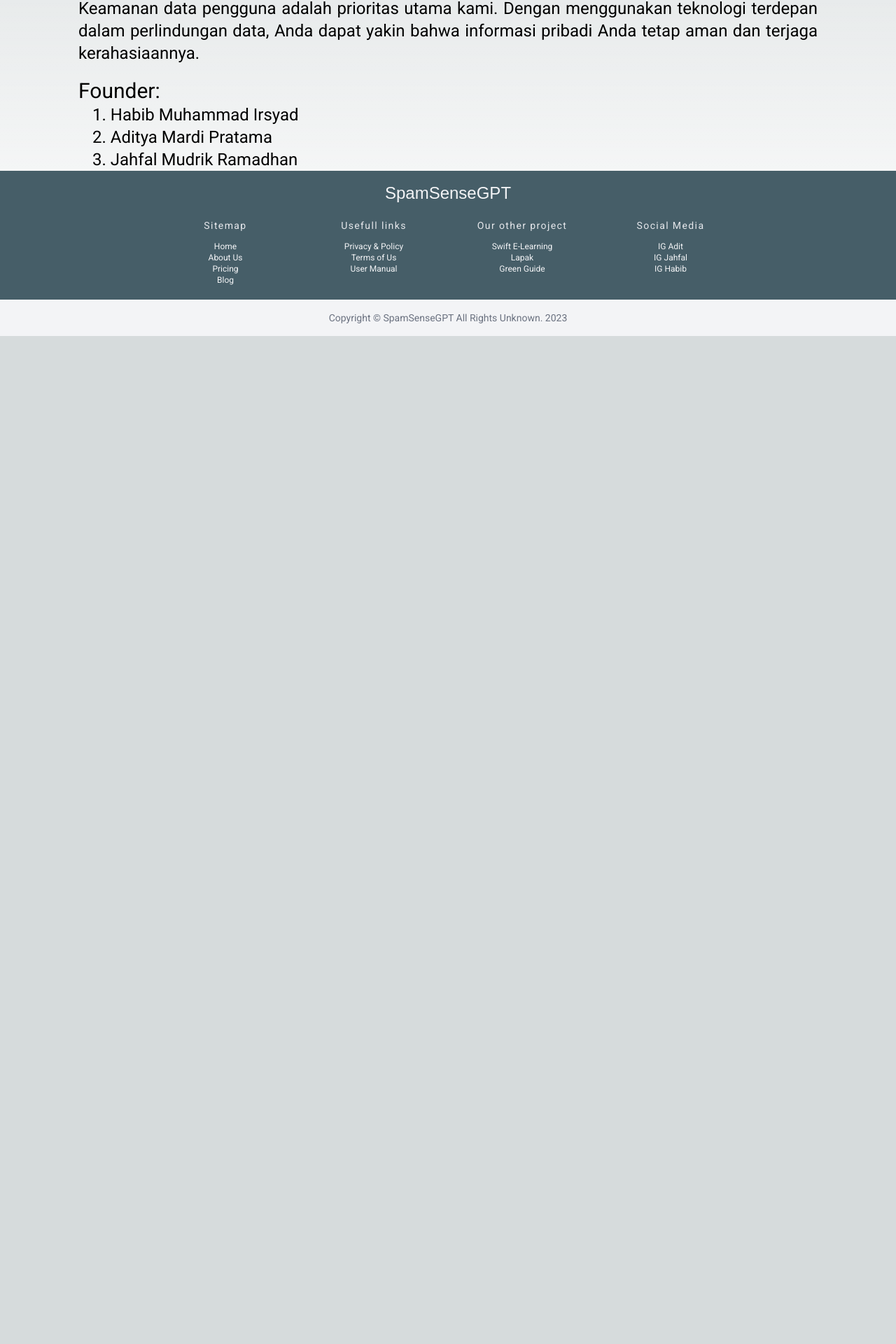
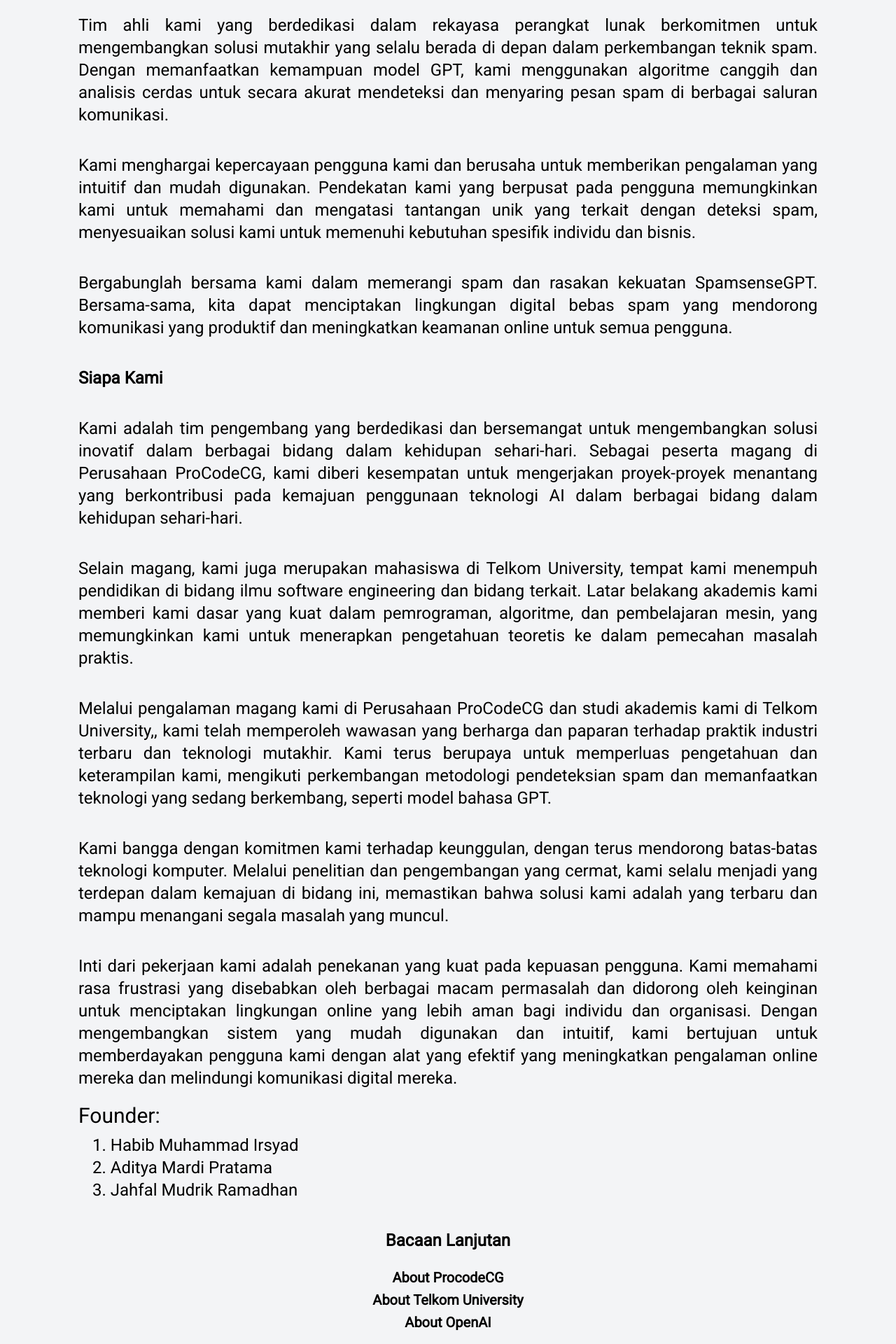
Before and after one commit to AdMFirst/SpamSenseGPT, a Next.js app: page /about in a window 1280 px wide. Shown: the part 1155-3075 px from the top of the page at 70% size. Before the commit the page ends 1635 px from the top, so only its background shows below. Built offline with nearby package versions, Linux system fonts and the light colour scheme; a web font is replaced by a local one.

Commit message:
merge main

```diff
--- a/app/about/page.tsx
+++ b/app/about/page.tsx
@@ -4,24 +4,46 @@
 
 export default function about() {
   return (
-    <>
+    <div className='bg-gray-100 h-full pb-10'>
 
     <center>
       <h1 className='font-bold text-[25px] md:text-[39px] underline underline-offset-8'>About Us</h1>
-      <img src="icon-512x512.png" alt="logo" className="m-5 w-40 md:w-max"/>
+      <img src="icon-512x512.png" alt="logo" className="m-5 w-40"/>
     </center>
     <div className='text-base md:text-2xl px-9 md:px-28 text-justify'>
       <p className='py-3 md:py-5'>Selamat datang di era baru dalam keamanan digital! Dengan bangga kami persembahkan SpamSenseGPT, aplikasi deteksi spam berbasis AI yang canggih dan dapat diandalkan. Terinspirasi oleh semangat inovasi, kami berkomitmen untuk memberikan perlindungan tanpa batas dari ancaman spam kepada Anda dan seluruh pengguna di Indonesia.</p>
       <p className='py-3 md:py-5'>SpamSenseGPT bukan hanya sekadar aplikasi biasa. Ini adalah jawaban kami atas seruan untuk melindungi dunia digital kita dari kehadiran mengganggu spam. Dengan teknologi AI yang inovatif, kami memastikan setiap email, pesan, dan komunikasi digital Anda bebas dari pesan-pesan spam yang mengacaukan.</p>
       <p className='py-3 md:py-5'>Kemampuan deteksi otomatis kami didukung oleh sistem AI yang pintar, memungkinkan SpamSenseGPT untuk secara cerdas memilah dan menyaring spam dengan tepat sasaran. Pesan penting Anda tetap tidak terpengaruh, sementara spam akan diatasi dengan cepat dan efisien.</p>
       <p className='py-3 md:py-5'>Keamanan data pengguna adalah prioritas utama kami. Dengan menggunakan teknologi terdepan dalam perlindungan data, Anda dapat yakin bahwa informasi pribadi Anda tetap aman dan terjaga kerahasiaannya.</p>
+
+      <h2 className='py-3 md:py-5 text-2xl font-bold dark:text-white'>Tentang <span className=' text-transparent bg-clip-text bg-gradient-to-r to-emerald-600 from-sky-400'>SpamSenseGPT</span></h2>
+      <p className='py-3 md:py-5'>Di SpamsenseGPT, kami sangat bersemangat dalam memerangi pesan spam dan menciptakan lingkungan online yang lebih aman. Kami memanfaatkan kekuatan teknologi model bahasa GPT untuk mengembangkan sistem pendeteksi spam yang tangguh yang meningkatkan pengalaman pengguna dan melindungi individu dan organisasi dari gangguan pesan yang tidak diinginkan.  </p>
+      <p className='py-3 md:py-5'>Tim ahli kami yang berdedikasi dalam rekayasa perangkat lunak berkomitmen untuk mengembangkan solusi mutakhir yang selalu berada di depan dalam perkembangan teknik spam. Dengan memanfaatkan kemampuan model GPT, kami menggunakan algoritme canggih dan analisis cerdas untuk secara akurat mendeteksi dan menyaring pesan spam di berbagai saluran komunikasi. </p>
+      <p className='py-3 md:py-5'> Kami menghargai kepercayaan pengguna kami dan berusaha untuk memberikan pengalaman yang intuitif dan mudah digunakan. Pendekatan kami yang berpusat pada pengguna memungkinkan kami untuk memahami dan mengatasi tantangan unik yang terkait dengan deteksi spam, menyesuaikan solusi kami untuk memenuhi kebutuhan spesifik individu dan bisnis. </p>
+      <p className='py-3 md:py-5'>Bergabunglah bersama kami dalam memerangi spam dan rasakan kekuatan SpamsenseGPT. Bersama-sama, kita dapat menciptakan lingkungan digital bebas spam yang mendorong komunikasi yang produktif dan meningkatkan keamanan online untuk semua pengguna.</p>
+
+      <h2 className='py-3 md:py-5 text-2xl font-bold dark:text-white'>Siapa Kami</h2>
+      <p className='py-3 md:py-5'>Kami adalah tim pengembang yang berdedikasi dan bersemangat untuk mengembangkan solusi inovatif dalam berbagai bidang dalam kehidupan sehari-hari. Sebagai peserta magang di Perusahaan ProCodeCG, kami diberi kesempatan untuk mengerjakan proyek-proyek menantang yang berkontribusi pada kemajuan penggunaan teknologi AI dalam berbagai bidang dalam kehidupan sehari-hari.</p>
+      <p className='py-3 md:py-5'>Selain magang, kami juga merupakan mahasiswa di Telkom University, tempat kami menempuh pendidikan di bidang ilmu software engineering dan bidang terkait. Latar belakang akademis kami memberi kami dasar yang kuat dalam pemrograman, algoritme, dan pembelajaran mesin, yang memungkinkan kami untuk menerapkan pengetahuan teoretis ke dalam pemecahan masalah praktis.</p>
+      <p className='py-3 md:py-5'>Melalui pengalaman magang kami di Perusahaan ProCodeCG dan studi akademis kami di Telkom University,, kami telah memperoleh wawasan yang berharga dan paparan terhadap praktik industri terbaru dan teknologi mutakhir. Kami terus berupaya untuk memperluas pengetahuan dan keterampilan kami, mengikuti perkembangan metodologi pendeteksian spam dan memanfaatkan teknologi yang sedang berkembang, seperti model bahasa GPT.</p>
+      <p className='py-3 md:py-5'>Kami bangga dengan komitmen kami terhadap keunggulan, dengan terus mendorong batas-batas teknologi komputer. Melalui penelitian dan pengembangan yang cermat, kami selalu menjadi yang terdepan dalam kemajuan di bidang ini, memastikan bahwa solusi kami adalah yang terbaru dan mampu menangani segala masalah yang muncul.</p>
+      <p className='py-3 md:py-5'>Inti dari pekerjaan kami adalah penekanan yang kuat pada kepuasan pengguna. Kami memahami rasa frustrasi yang disebabkan oleh berbagai macam permasalah dan didorong oleh keinginan untuk menciptakan lingkungan online yang lebih aman bagi individu dan organisasi. Dengan mengembangkan sistem yang mudah digunakan dan intuitif, kami bertujuan untuk memberdayakan pengguna kami dengan alat yang efektif yang meningkatkan pengalaman online mereka dan melindungi komunikasi digital mereka.</p>
+
       <p className='text-lg md:text-3xl'>Founder:</p>
-      <div className='pl-5'>
+      <div className='pl-5 py-2'>
         <p>1. Habib Muhammad Irsyad</p>
         <p>2. Aditya Mardi Pratama</p>
         <p>3. Jahfal Mudrik Ramadhan</p>
       </div>
+
+      <div className='py-3 text-center'>
+        <h2 className='py-3 md:py-5 text-2xl font-bold dark:text-white'>Bacaan Lanjutan</h2>
+        <a href='https://procodecg.com/about.html' className='py-3 md:py-5 text-xl font-bold dark:text-white hover:underline'>About ProcodeCG</a> <br/>
+        <a href='https://telkomuniversity.ac.id/en/about' className='py-3 md:py-5 text-xl font-bold dark:text-white hover:underline'>About Telkom University</a> <br/>
+        <a href='https://openai.com/about' className='py-3 md:py-5 text-xl font-bold dark:text-white hover:underline'>About OpenAI</a>  <br/>
+
+      </div>
     </div>
-    </>
+    </div>
   )
 }
--- a/app/page.tsx
+++ b/app/page.tsx
@@ -193,7 +193,7 @@
 
             {process.env.APRILMOP=="true"? <Particles  url='/particles.json' id="tsparticles" init={particlesInit} loaded={particlesLoaded}/>:<></>}
 
-            <main className='relative flex flex-col justify-center items-center mb-16'>
+            <main className='bg-gradient-to-b to-gray-200 from-white relative flex flex-col justify-center items-center pb-16'>
                 <div id="title" className='pb-2 pt-6 px-4'>
                     <h1>Deteksi Pesan Spam Dengan Teknologi AI</h1>
                 </div>
@@ -243,7 +243,10 @@
                                 <strong className="font-bold">OH NO!</strong> <br/>
                                 <span className="block sm:inline">{errorAlert.error}</span>
                                 <span className="absolute top-0 bottom-0 right-0 px-4 py-3" onClick={()=>setErrorAlert({on:false, error:''})}>
-                                    <svg className="fill-current h-6 w-6 text-red-500" role="button" xmlns="http://www.w3.org/2000/svg" viewBox="0 0 20 20"><title>Close</title><path d="M14.348 14.849a1.2 1.2 0 0 1-1.697 0L10 11.819l-2.651 3.029a1.2 1.2 0 1 1-1.697-1.697l2.758-3.15-2.759-3.152a1.2 1.2 0 1 1 1.697-1.697L10 8.183l2.651-3.031a1.2 1.2 0 1 1 1.697 1.697l-2.758 3.152 2.758 3.15a1.2 1.2 0 0 1 0 1.698z"/></svg>
+                                    <link rel="stylesheet" href="https://fonts.googleapis.com/css2?family=Material+Symbols+Outlined:opsz,wght,FILL,GRAD@48,400,0,0" />
+                                    <span className="material-symbols-outlined">
+                                        close
+                                    </span>
                                 </span>
                             </div>
                         ) : <></>
```
